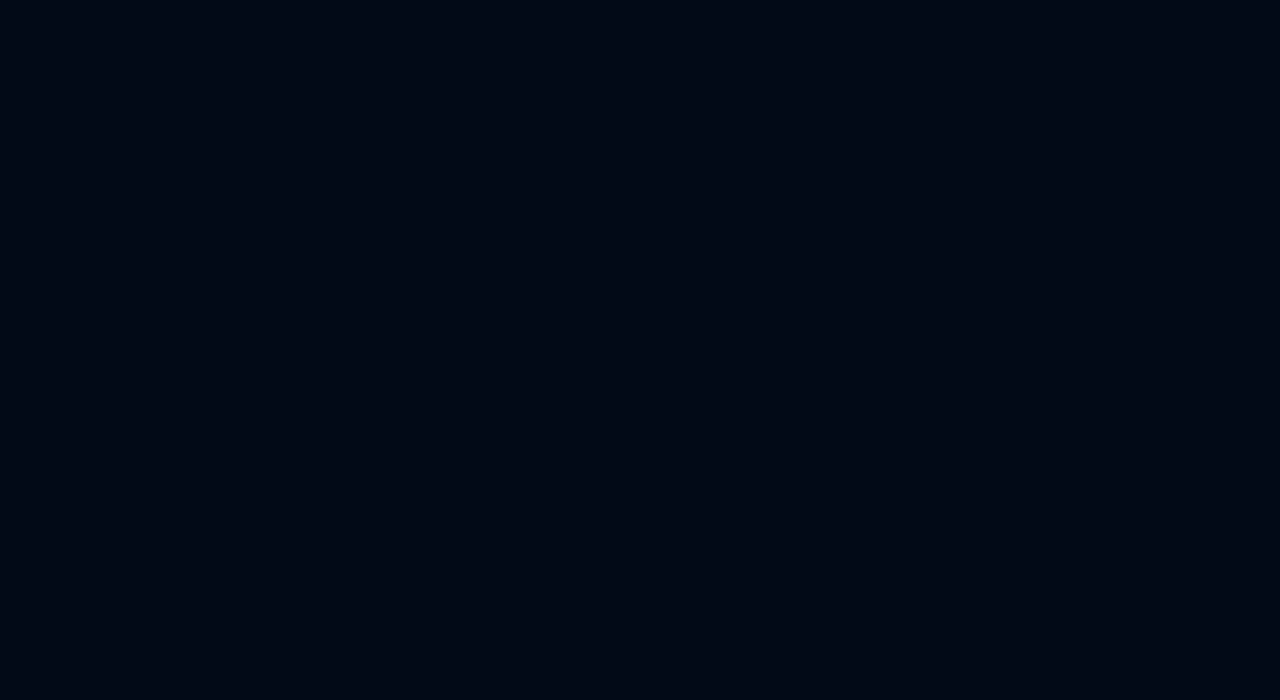
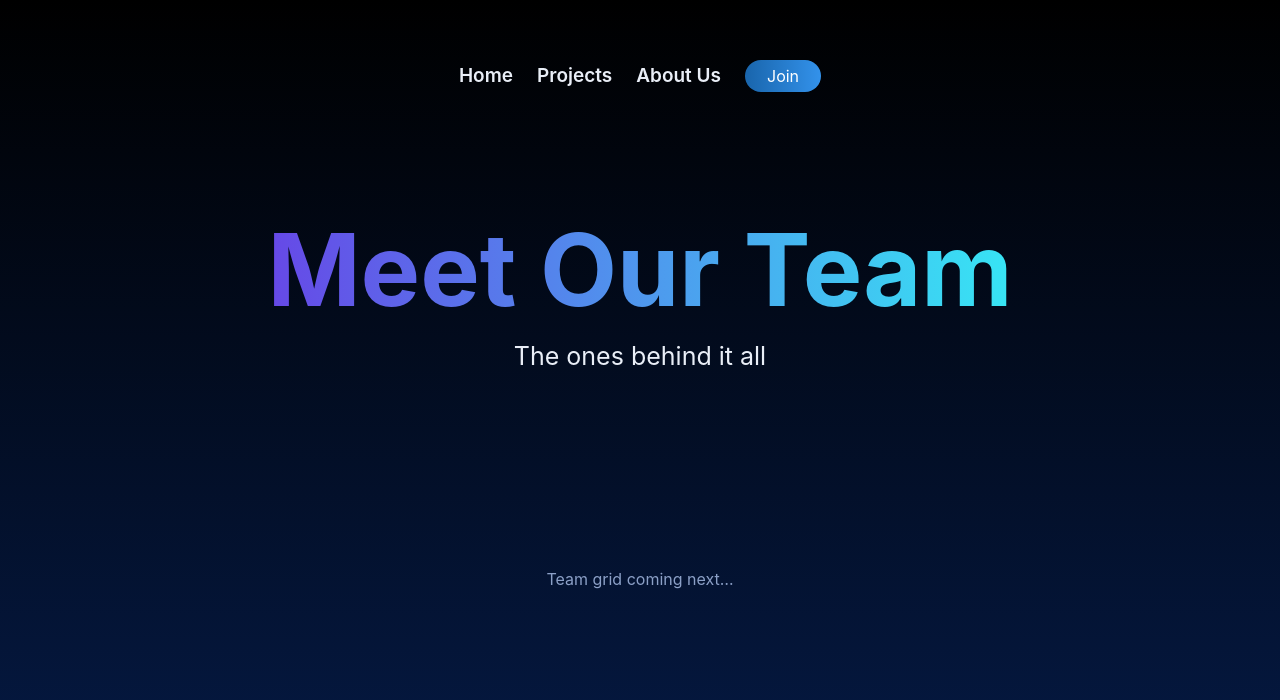
Before and after one commit to ucladevx/website-v3, a React (Vite) app: page /team in a window 1280 px wide. Before the commit this address had no page. Shown: the top 700 px of the page. Built offline with nearby package versions, Linux system fonts and the light colour scheme.

Commit message:
Added team page

```diff
--- a/src/App.jsx
+++ b/src/App.jsx
@@ -4,6 +4,7 @@ import "./styles/globals.css";
 
 import Home  from "./pages/Home";
 import About from "./pages/About";
+import Team   from "./pages/Team";
 
 export default function App() {
   return (
@@ -11,7 +12,9 @@ export default function App() {
       <Routes>
         <Route path="/"      element={<Home />}  />
         <Route path="/about" element={<About />} />
+        <Route path="/team"   element={<Team />} />
       </Routes>
     </BrowserRouter>
+
   );
 }
--- a/src/components/TopSection.jsx
+++ b/src/components/TopSection.jsx
@@ -10,7 +10,7 @@ export default function TopSection() {
           <ul className="nav-list">
             <li><a className="nav-link" href="#projects">Projects</a></li>
             <li><a className="nav-link" href="/about">About</a></li>
-            <li><a className="nav-link" href="#team">Team</a></li>
+            <li><a className="nav-link" href="/team">Team</a></li>
           </ul>
           <a className="nav-cta" href="#join">Join</a>
         </nav>
--- a/src/pages/About.jsx
+++ b/src/pages/About.jsx
@@ -14,7 +14,7 @@ export default function About() {
             <li><NavLink to="/"          end className="about-nav__link">Home</NavLink></li>
             <li><NavLink to="/#projects" className="about-nav__link">Projects</NavLink></li>
             <li><NavLink to="/about"     className="about-nav__link">About Us</NavLink></li>
-            <li><NavLink to="/#team"     className="about-nav__link">Team</NavLink></li>
+            <li><NavLink to="/team"     className="about-nav__link">Team</NavLink></li>
             <NavLink to="/#join" className="about-cta">Join</NavLink>
           </ul>
 
--- a/src/pages/Team.jsx
+++ b/src/pages/Team.jsx
@@ -5,17 +5,14 @@ import "../styles/team-page.css";
 export default function Team() {
   return (
     <div className="team-page">
-      {/* header/nav reused so visitors can get back */}
       <header className="team-header">
         <nav className="team-nav">
           <ul className="team-nav__list">
             <li><NavLink to="/"        end   className="team-nav__link">Home</NavLink></li>
             <li><NavLink to="/#projects"      className="team-nav__link">Projects</NavLink></li>
             <li><NavLink to="/about"          className="team-nav__link">About Us</NavLink></li>
-            <li><NavLink to="/team"    end   className="team-nav__link team-nav__link--active">Team</NavLink></li>
+            <NavLink to="/#join" className="team-cta">Join</NavLink>
           </ul>
-
-          <NavLink to="/#join" className="team-cta">Join</NavLink>
         </nav>
       </header>
 
--- a/src/styles/team-page.css
+++ b/src/styles/team-page.css
@@ -0,0 +1,78 @@
+:root{
+  --deepBlue:#051A45;
+  --text:#e9eef7;
+  --accent1:#7027E4;
+  --accent2:#34EFF5;
+}
+
+.team-page{
+  min-height:100vh;
+  background:linear-gradient(180deg,#000 0%,var(--deepBlue) 100%);
+  color:var(--text);
+  font-family:"Inter",system-ui,sans-serif;
+}
+
+/* header / nav */
+.team-header{
+  position:fixed;
+  top:0;left:0;
+  width:100%;
+  padding:60px 75px;
+  box-sizing:border-box;
+  z-index:10;
+}
+.team-nav{
+  display:flex;
+  justify-content:center;
+}
+.team-nav__list{
+  display:flex;
+  gap:24px;
+  align-items: center;
+  list-style:none;
+  margin:0;
+  padding:0;
+}
+.team-nav__link{
+  font:600 19px/1 "Inter",sans-serif;
+  color:var(--text);
+  text-decoration:none;
+}
+.team-nav__link--active{color:var(--accent2);}
+.team-cta{
+  padding:6px 22px;
+  border-radius:20px;
+  background:linear-gradient(270deg,#3392EB 0%,#1965AC 100%);
+  color:#fff;
+  text-decoration:none;
+}
+
+/* hero */
+.team-hero{
+  padding-top:220px;
+  text-align:center;
+}
+.team-hero__title{
+  margin:0;
+  font:700 100px/1 "Inter",sans-serif;
+  background:linear-gradient(90deg,var(--accent1) 8.65%,var(--accent2) 82.69%);
+  -webkit-background-clip:text;
+  -webkit-text-fill-color:transparent;
+}
+.team-hero__subtitle{
+  margin:24px 0 64px;
+  font:400 25px/1 "Inter",sans-serif;
+  color:var(--text);
+}
+
+/* placeholder grid spacing */
+.team-grid{padding:120px 0;}
+
+/* responsive */
+@media(max-width:900px){
+  .team-header{padding:32px 24px;}
+  .team-hero{padding-top:160px;}
+  .team-hero__title{font-size:64px;}
+  .team-hero__subtitle{font-size:18px;margin:16px 0 48px;}
+  .team-nav__list{gap:16px;}
+}
```
